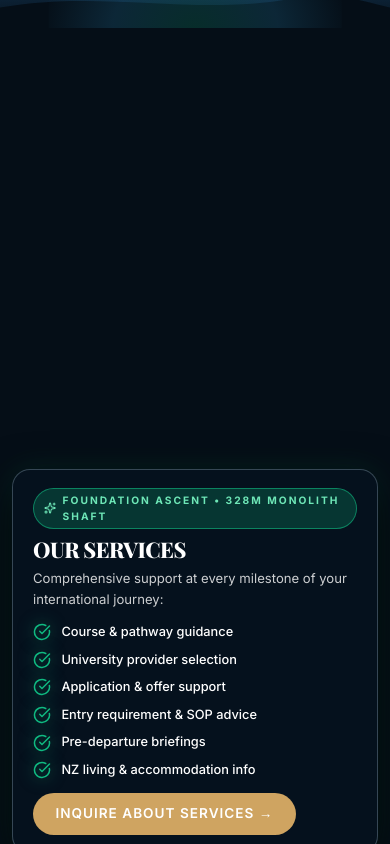
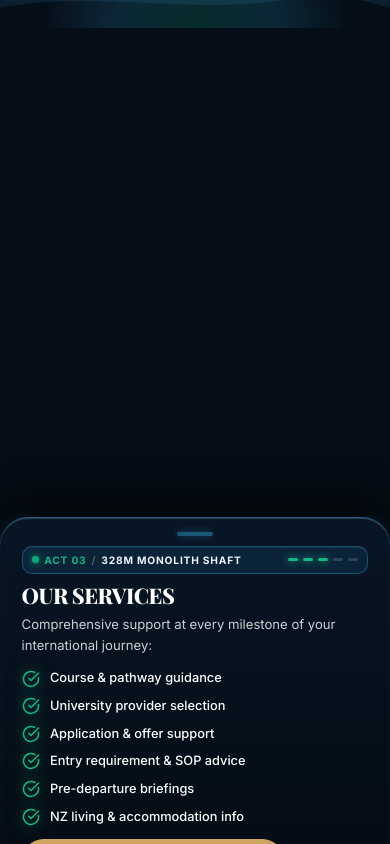
Before and after one commit to DUTCHBOYYOBHCTUD/joppy, a React (Vite) app: page / in a window 390 px wide. Shown: the part 1156-2000 px from the top of the page. Built offline with nearby package versions, Linux system fonts and the light colour scheme; no server answers.

Commit message:
feat: redesign mobile scrollytelling cards as luxury architectural HUD cockpit with live telemetry

```diff
--- a/src/components/SkyTower3D.jsx
+++ b/src/components/SkyTower3D.jsx
@@ -49,7 +49,7 @@ const SkyTowerModel = ({ scrollProgress }) => {
   const isMobile = size.width < 768;
   // Monumental desktop scale, calibrated high-presence mobile scale
   const modelScale = isMobile ? 1.95 : 2.65;
-  const modelY = isMobile ? 0.85 : 0.0;
+  const modelY = isMobile ? 0.95 : 0.0;
 
   return (
     <Center position={[0, modelY, 0]}>
@@ -76,7 +76,7 @@ const DESKTOP_TOWER_WAYPOINTS = [
 // Mobile: Close, dramatic portrait tracking with height-specific angles, optical zoom, and visible rotation in upper 55%
 const MOBILE_TOWER_WAYPOINTS = [
   { p: 0.00, pos: new THREE.Vector3(0.0, 4.4, 4.6), look: new THREE.Vector3(0.0, 2.2, 0), fov: 42 },
-  { p: 0.28, pos: new THREE.Vector3(0.0, 1.4, 3.2), look: new THREE.Vector3(0.0, 0.9, 0), fov: 28 },
+  { p: 0.28, pos: new THREE.Vector3(0.0, 1.5, 3.2), look: new THREE.Vector3(0.0, 1.0, 0), fov: 28 },
   { p: 0.52, pos: new THREE.Vector3(0.0, -1.8, 3.6), look: new THREE.Vector3(0.0, 1.4, 0), fov: 52 },
   { p: 0.76, pos: new THREE.Vector3(0.35, 2.4, 4.2), look: new THREE.Vector3(0.0, 1.1, 0), fov: 36 },
   { p: 1.00, pos: new THREE.Vector3(0.0, 1.2, 7.2), look: new THREE.Vector3(0.0, 0.8, 0), fov: 46 }
--- a/src/pages/Home.css
+++ b/src/pages/Home.css
@@ -417,6 +417,115 @@
 
 
 
+
+/* Cockpit Drag Pill - hidden on desktop */
+.cockpit-drag-pill {
+  display: none;
+}
+
+/* Futuristic Flight Telemetry Header */
+.cockpit-telemetry-bar {
+  display: flex;
+  align-items: center;
+  justify-content: space-between;
+  width: 100%;
+  background: rgba(14, 43, 69, 0.45);
+  border: 1px solid rgba(56, 189, 248, 0.28);
+  border-radius: 12px;
+  padding: 0.38rem 0.85rem;
+  margin-bottom: 0.95rem;
+  box-shadow: inset 0 1px 1px rgba(255, 255, 255, 0.08);
+}
+
+.telemetry-status-tag {
+  display: flex;
+  align-items: center;
+  gap: 8px;
+  font-size: 0.72rem;
+  font-weight: 700;
+  letter-spacing: 1.5px;
+  color: #38BDF8;
+  text-transform: uppercase;
+}
+
+.telemetry-pulse-beacon {
+  width: 7px;
+  height: 7px;
+  border-radius: 50%;
+  background: #10B981;
+  box-shadow: 0 0 10px #10B981;
+  animation: beaconPulse 1.4s infinite ease-in-out;
+}
+
+@keyframes beaconPulse {
+  0%, 100% { transform: scale(1); opacity: 1; }
+  50% { transform: scale(1.4); opacity: 0.4; }
+}
+
+.telemetry-act-num {
+  color: #10B981;
+  font-weight: 800;
+}
+
+.telemetry-divider {
+  color: rgba(255, 255, 255, 0.3);
+}
+
+.telemetry-act-name {
+  color: #F1F5F9;
+}
+
+.telemetry-steps-gauge {
+  display: flex;
+  align-items: center;
+  gap: 5px;
+}
+
+.telemetry-steps-gauge .step-bar {
+  width: 14px;
+  height: 3px;
+  border-radius: 2px;
+  background: rgba(255, 255, 255, 0.15);
+  transition: background 0.3s ease, box-shadow 0.3s ease;
+}
+
+.telemetry-steps-gauge .step-bar.active {
+  background: #10B981;
+  box-shadow: 0 0 8px #10B981;
+}
+
+/* About Us Highlights Grid */
+.about-act-highlights-grid {
+  display: grid;
+  grid-template-columns: repeat(2, 1fr);
+  gap: 0.65rem;
+  margin: 1rem 0;
+}
+
+.about-highlight-pill {
+  display: flex;
+  align-items: center;
+  gap: 8px;
+  background: rgba(16, 185, 129, 0.08);
+  border: 1px solid rgba(16, 185, 129, 0.28);
+  padding: 0.5rem 0.8rem;
+  border-radius: 12px;
+  font-size: 0.82rem;
+  color: #ffffff;
+  font-weight: 500;
+  transition: transform 0.2s ease, border-color 0.2s ease;
+}
+
+.about-highlight-pill:hover {
+  transform: translateY(-2px);
+  border-color: #10B981;
+  box-shadow: 0 4px 15px rgba(16, 185, 129, 0.15);
+}
+
+.about-highlight-pill .highlight-icon {
+  color: #10B981;
+  flex-shrink: 0;
+}
 
 /* Typography & Badges inside Cards */
 .act-badge {
@@ -898,28 +1007,101 @@
   }
 
   /* 1. Scrollytelling Cards Mobile Architecture:
-        Anchors cards to bottom 45% of viewport as a sleek, highly legible glass card.
-        Keeps 3D landmark majestically framed in the top 55% unobstructed! */
+        Sleek Edge-to-Edge Architectural Cockpit Sheet Docked at Bottom.
+        Unobstructed 60vh sky viewport above for the 3D landmark! */
   .home-act-card,
   .hero-act-card,
   .side-left-card,
   .side-right-card,
   .outro-side-card {
     top: auto !important;
-    bottom: 18px !important;
-    left: 12px !important;
-    right: 12px !important;
-    width: calc(100% - 24px) !important;
-    max-width: calc(100% - 24px) !important;
-    margin: 0 auto !important;
-    max-height: 46vh !important;
-    padding: 1.1rem 1.25rem !important;
-    border-radius: 18px !important;
-    background: rgba(6, 18, 30, 0.90) !important;
-    backdrop-filter: blur(24px) !important;
-    -webkit-backdrop-filter: blur(24px) !important;
-    border: 1px solid rgba(169, 199, 216, 0.3) !important;
-    box-shadow: 0 15px 45px rgba(0, 0, 0, 0.85), 0 0 30px rgba(16, 185, 129, 0.15) !important;
+    bottom: 0 !important;
+    left: 0 !important;
+    right: 0 !important;
+    width: 100vw !important;
+    max-width: 100vw !important;
+    margin: 0 !important;
+    max-height: 42vh !important;
+    padding: 0.85rem 1.35rem calc(1.2rem + env(safe-area-inset-bottom, 0px)) 1.35rem !important;
+    border-radius: 28px 28px 0 0 !important;
+    background: linear-gradient(180deg, rgba(8, 22, 38, 0.97) 0%, rgba(4, 12, 20, 0.99) 100%) !important;
+    backdrop-filter: blur(32px) !important;
+    -webkit-backdrop-filter: blur(32px) !important;
+    border: none !important;
+    border-top: 1.5px solid rgba(56, 189, 248, 0.45) !important;
+    box-shadow: 0 -15px 40px rgba(0, 0, 0, 0.95),
+                0 -2px 14px rgba(56, 189, 248, 0.22),
+                inset 0 1px 1px rgba(255, 255, 255, 0.18) !important;
+    scrollbar-width: none !important;
+    -ms-overflow-style: none !important;
+  }
+
+  .home-act-card::-webkit-scrollbar {
+    display: none !important;
+  }
+
+  /* Sleek Interactive Notch Pill */
+  .cockpit-drag-pill {
+    display: block !important;
+    width: 36px;
+    height: 4px;
+    background: rgba(56, 189, 248, 0.4);
+    border-radius: 99px;
+    margin: 0 auto 0.65rem auto;
+    box-shadow: 0 0 8px rgba(56, 189, 248, 0.3);
+  }
+
+  /* Live Drone Telemetry Strip on Mobile */
+  .cockpit-telemetry-bar {
+    display: flex !important;
+    align-items: center !important;
+    justify-content: space-between !important;
+    width: 100% !important;
+    background: rgba(14, 43, 69, 0.65) !important;
+    border: 1px solid rgba(56, 189, 248, 0.3) !important;
+    border-radius: 10px !important;
+    padding: 0.28rem 0.6rem !important;
+    margin-bottom: 0.55rem !important;
+  }
+
+  .telemetry-status-tag {
+    font-size: 0.64rem !important;
+    letter-spacing: 0.8px !important;
+    gap: 5px !important;
+  }
+
+  .telemetry-steps-gauge .step-bar {
+    width: 10px !important;
+    height: 3px !important;
+  }
+
+  .about-act-highlights-grid {
+    grid-template-columns: repeat(2, 1fr) !important;
+    gap: 0.45rem !important;
+    margin: 0.55rem 0 !important;
+  }
+
+  .about-highlight-pill {
+    padding: 0.35rem 0.55rem !important;
+    font-size: 0.72rem !important;
+    border-radius: 8px !important;
+    gap: 5px !important;
+  }
+
+  .about-highlight-pill .highlight-icon {
+    width: 13px !important;
+    height: 13px !important;
+  }
+
+  /* Elevate floating WhatsApp on mobile so it floats cleanly in open 3D sky above cockpit */
+  body:has(.home-3d-universe) .floating-whatsapp,
+  .floating-whatsapp {
+    bottom: calc(43vh + 12px) !important;
+    right: 14px !important;
+    width: 44px !important;
+    height: 44px !important;
+    box-shadow: 0 6px 20px rgba(37, 211, 102, 0.45), 0 0 15px rgba(37, 211, 102, 0.3) !important;
+    z-index: 99 !important;
   }
 
   .home-hero-headline,
--- a/src/pages/Home.jsx
+++ b/src/pages/Home.jsx
@@ -278,10 +278,23 @@ const Home = () => {
               className="home-act-card hero-act-card"
               style={{ opacity: heroOpacity, y: heroY, pointerEvents: heroPointer }}
             >
-              <div className="act-badge">
-                <Compass size={14} style={{ marginRight: '6px' }} />
-                <span>AUCKLAND SKY TOWER • 328M SPIRE SUMMIT</span>
+              <div className="cockpit-drag-pill" aria-hidden="true"></div>
+              <div className="cockpit-telemetry-bar">
+                <div className="telemetry-status-tag">
+                  <span className="telemetry-pulse-beacon"></span>
+                  <span className="telemetry-act-num">ACT 01</span>
+                  <span className="telemetry-divider">/</span>
+                  <span className="telemetry-act-name">328M SPIRE SUMMIT</span>
+                </div>
+                <div className="telemetry-steps-gauge" aria-hidden="true">
+                  <span className="step-bar active"></span>
+                  <span className="step-bar"></span>
+                  <span className="step-bar"></span>
+                  <span className="step-bar"></span>
+                  <span className="step-bar"></span>
+                </div>
               </div>
+
               <h2 className="home-hero-headline">
                 Study in New Zealand<br />
                 <span className="text-gradient-emerald">Build Your Tomorrow</span>
@@ -311,20 +324,50 @@ const Home = () => {
               className="home-act-card side-left-card"
               style={{ opacity: aboutOpacity, y: aboutY, pointerEvents: aboutPointer }}
             >
-              <div className="act-badge">
-                <Compass size={14} style={{ marginRight: '6px' }} />
-                <span>220M OBSERVATION DECK • REVOLVING HORIZON</span>
+              <div className="cockpit-drag-pill" aria-hidden="true"></div>
+              <div className="cockpit-telemetry-bar">
+                <div className="telemetry-status-tag">
+                  <span className="telemetry-pulse-beacon"></span>
+                  <span className="telemetry-act-num">ACT 02</span>
+                  <span className="telemetry-divider">/</span>
+                  <span className="telemetry-act-name">220M OBSERVATION DECK</span>
+                </div>
+                <div className="telemetry-steps-gauge" aria-hidden="true">
+                  <span className="step-bar active"></span>
+                  <span className="step-bar active"></span>
+                  <span className="step-bar"></span>
+                  <span className="step-bar"></span>
+                  <span className="step-bar"></span>
+                </div>
               </div>
+
               <h2 className="act-title">ABOUT <span className="text-accent">US</span></h2>
-              <h3 className="act-subtitle">Your New Zealand Study Journey Starts Here</h3>
+              <h3 className="act-subtitle">Your Premier Gateway to New Zealand Higher Education</h3>
               <p className="act-desc">
-                NZ Educational Services Limited (NECL) is a New Zealand-based education consultancy helping international students explore the right study options across New Zealand's top universities and institutes.
+                NZ Educational Services Limited (NECL) is an Auckland-headquartered consultancy providing licensed, transparent and strategic admissions guidance for international scholars.
               </p>
-              <p className="act-desc">
-                We provide personalised, clear and practical guidance based on each student's academic background, career ambitions and long-term settlement goals.
-              </p>
+
+              <div className="about-act-highlights-grid">
+                <div className="about-highlight-pill">
+                  <GraduationCap size={15} className="highlight-icon" />
+                  <span>Top 8 NZ Universities</span>
+                </div>
+                <div className="about-highlight-pill">
+                  <Award size={15} className="highlight-icon" />
+                  <span>Post-Study Work Pathways</span>
+                </div>
+                <div className="about-highlight-pill">
+                  <CheckCircle size={15} className="highlight-icon" />
+                  <span>100% Ethical &amp; Licensed</span>
+                </div>
+                <div className="about-highlight-pill">
+                  <Sparkles size={15} className="highlight-icon" />
+                  <span>Green List PR Support</span>
+                </div>
+              </div>
+
               <div className="act-footer-highlight">
-                <strong>100% Ethical &amp; Licensed Advisory</strong>
+                <strong>Direct Auckland Support • Ethical Advisory</strong>
               </div>
             </motion.div>
 
@@ -333,11 +376,24 @@ const Home = () => {
               className="home-act-card side-right-card highlighted-services-act"
               style={{ opacity: servicesOpacity, y: servicesY, pointerEvents: servicesPointer }}
             >
+              <div className="cockpit-drag-pill" aria-hidden="true"></div>
+              <div className="cockpit-telemetry-bar">
+                <div className="telemetry-status-tag">
+                  <span className="telemetry-pulse-beacon"></span>
+                  <span className="telemetry-act-num">ACT 03</span>
+                  <span className="telemetry-divider">/</span>
+                  <span className="telemetry-act-name">328M MONOLITH SHAFT</span>
+                </div>
+                <div className="telemetry-steps-gauge" aria-hidden="true">
+                  <span className="step-bar active"></span>
+                  <span className="step-bar active"></span>
+                  <span className="step-bar active"></span>
+                  <span className="step-bar"></span>
+                  <span className="step-bar"></span>
+                </div>
+              </div>
+
               <div className="services-card-inner">
-                <div className="act-badge emerald-badge">
-                  <Sparkles size={14} style={{ marginRight: '6px' }} />
-                  <span>FOUNDATION ASCENT • 328M MONOLITH SHAFT</span>
-                </div>
                 <h2 className="act-title text-accent">Our Services</h2>
                 <p className="services-lead-text">
                   Comprehensive support at every milestone of your international journey:
@@ -361,10 +417,23 @@ const Home = () => {
               className="home-act-card side-left-card stories-act"
               style={{ opacity: storiesOpacity, y: storiesY, pointerEvents: storiesPointer }}
             >
-              <div className="act-badge">
-                <Award size={14} style={{ marginRight: '6px' }} />
-                <span>SKYDECK &amp; SKYWALK • 360° HARBOUR VIEW</span>
+              <div className="cockpit-drag-pill" aria-hidden="true"></div>
+              <div className="cockpit-telemetry-bar">
+                <div className="telemetry-status-tag">
+                  <span className="telemetry-pulse-beacon"></span>
+                  <span className="telemetry-act-num">ACT 04</span>
+                  <span className="telemetry-divider">/</span>
+                  <span className="telemetry-act-name">SKYDECK &amp; SKYWALK</span>
+                </div>
+                <div className="telemetry-steps-gauge" aria-hidden="true">
+                  <span className="step-bar active"></span>
+                  <span className="step-bar active"></span>
+                  <span className="step-bar active"></span>
+                  <span className="step-bar active"></span>
+                  <span className="step-bar"></span>
+                </div>
               </div>
+
               <h2 className="act-title">SUCCESS <span className="text-accent">STORIES</span></h2>
               <p className="stories-intro">Hear from real students who achieved their dreams with NECL:</p>
 
@@ -412,10 +481,23 @@ const Home = () => {
               className="home-act-card side-left-card outro-side-card"
               style={{ opacity: ctaOpacity, y: ctaY, pointerEvents: ctaPointer }}
             >
-              <div className="act-badge">
-                <Sparkles size={14} style={{ marginRight: '6px' }} />
-                <span>PANORAMIC HORIZON • YOUR FUTURE IN NZ</span>
+              <div className="cockpit-drag-pill" aria-hidden="true"></div>
+              <div className="cockpit-telemetry-bar">
+                <div className="telemetry-status-tag">
+                  <span className="telemetry-pulse-beacon"></span>
+                  <span className="telemetry-act-num">ACT 05</span>
+                  <span className="telemetry-divider">/</span>
+                  <span className="telemetry-act-name">PANORAMIC HORIZON</span>
+                </div>
+                <div className="telemetry-steps-gauge" aria-hidden="true">
+                  <span className="step-bar active"></span>
+                  <span className="step-bar active"></span>
+                  <span className="step-bar active"></span>
+                  <span className="step-bar active"></span>
+                  <span className="step-bar active"></span>
+                </div>
               </div>
+
               <h2 className="outro-headline">
                 READY FOR <span className="text-gradient-emerald">NEW ZEALAND?</span>
               </h2>
```
